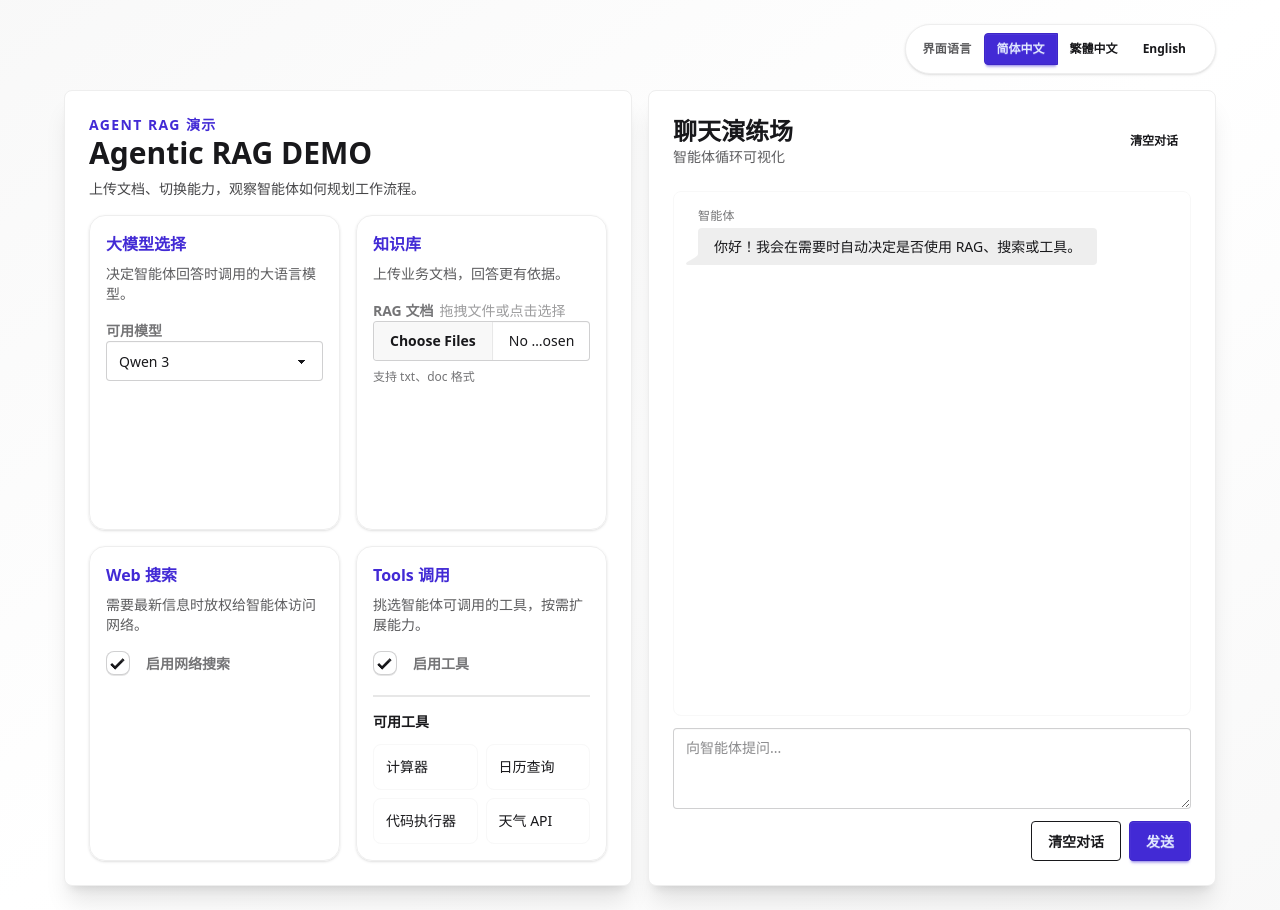
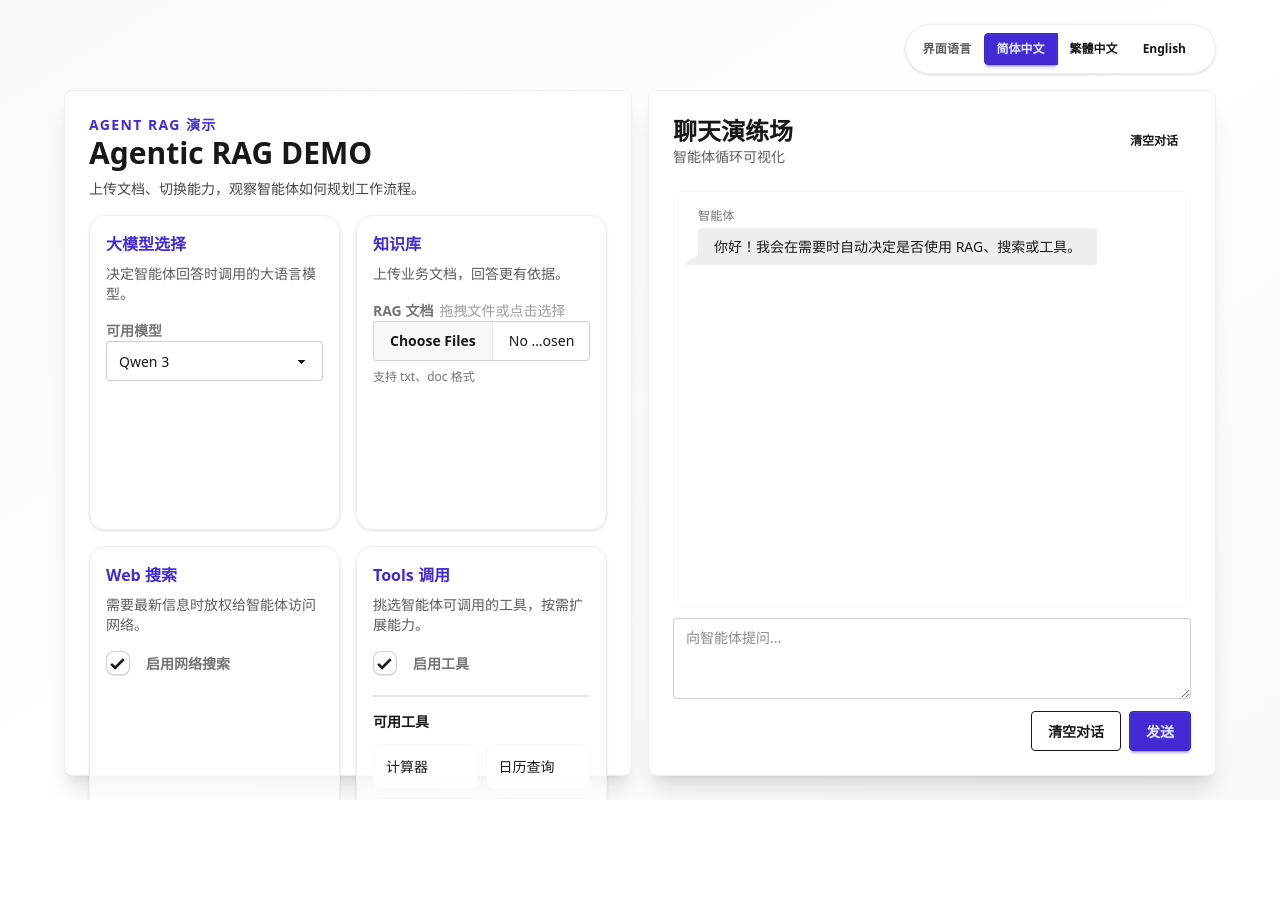
Before and after one commit to justin0x5eed/agent_demo, a React (Vite) app in the folder frontend/: page / in a window 1280 px wide. After the commit the page ends 800 px from the top, so only its background shows below. Built offline with nearby package versions, Linux system fonts and the light colour scheme.

Commit message:
Ensure full-height sections without CSS tweaks (#112)

```diff
--- a/frontend/src/App.tsx
+++ b/frontend/src/App.tsx
@@ -210,8 +210,6 @@ function App() {
   const [messages, setMessages] = useState<Message[]>([{ role: 'assistant', content: t.welcome }])
   const [input, setInput] = useState('')
   const [pending, setPending] = useState(false)
-  const leftPanelRef = useRef<HTMLElement | null>(null)
-  const [panelHeight, setPanelHeight] = useState<number | null>(null)
   const chatWindowRef = useRef<HTMLDivElement | null>(null)
 
   const actionBadges = t.badges
@@ -348,31 +346,6 @@ Key takeaways: ${userMessage}`
   }
 
   useEffect(() => {
-    const updatePanelHeight = () => {
-      if (leftPanelRef.current) {
-        setPanelHeight(leftPanelRef.current.offsetHeight)
-      }
-    }
-
-    updatePanelHeight()
-
-    const resizeObserver = leftPanelRef.current
-      ? new ResizeObserver(updatePanelHeight)
-      : null
-
-    if (leftPanelRef.current && resizeObserver) {
-      resizeObserver.observe(leftPanelRef.current)
-    }
-
-    window.addEventListener('resize', updatePanelHeight)
-
-    return () => {
-      window.removeEventListener('resize', updatePanelHeight)
-      resizeObserver?.disconnect()
-    }
-  }, [])
-
-  useEffect(() => {
     if (chatWindowRef.current) {
       chatWindowRef.current.scrollTo({
         top: chatWindowRef.current.scrollHeight,
@@ -382,8 +355,8 @@ Key takeaways: ${userMessage}`
   }, [messages, pending])
 
   return (
-    <div className="min-h-screen bg-gradient-to-br from-base-200 via-base-100 to-base-200 p-3 text-base-content md:p-6">
-      <div className="mx-auto max-w-6xl">
+    <div className="flex min-h-screen max-h-screen flex-col overflow-hidden bg-gradient-to-br from-base-200 via-base-100 to-base-200 p-3 text-base-content md:p-6">
+      <div className="mx-auto flex max-h-full min-h-0 max-w-6xl flex-1 flex-col">
         <div className="mb-4 flex justify-end">
           <div className="flex items-center gap-3 rounded-full border border-base-300 bg-base-100 px-4 py-2 shadow-sm">
             <span className="text-xs font-semibold uppercase tracking-wide opacity-70">
@@ -411,12 +384,11 @@ Key takeaways: ${userMessage}`
             </div>
           </div>
         </div>
-        <div className="flex flex-col gap-4 lg:flex-row lg:items-stretch">
+        <div className="grid min-h-0 flex-1 grid-cols-1 gap-4 lg:grid-cols-2 lg:items-stretch">
           <section
-            ref={leftPanelRef}
-            className="card flex min-h-0 flex-1 flex-col border border-base-300 bg-base-100 shadow-xl"
+            className="card flex h-full min-h-0 flex-col border border-base-300 bg-base-100 shadow-xl"
           >
-            <div className="card-body flex h-full min-h-0 flex-col gap-4">
+            <div className="card-body flex min-h-0 flex-1 flex-col gap-4">
               <header>
                 <p className="text-sm font-semibold uppercase tracking-widest text-primary">
                   {t.title}
@@ -536,13 +508,12 @@ Key takeaways: ${userMessage}`
                 </div>
               </div>
             </div>
-          </section>
+        </section>
 
         <section
-          className="card flex min-h-0 flex-1 flex-col overflow-hidden border border-base-300 bg-base-100 shadow-xl"
-          style={panelHeight ? { height: panelHeight } : undefined}
+          className="card flex h-full min-h-0 flex-col overflow-hidden border border-base-300 bg-base-100 shadow-xl"
         >
-          <div className="card-body flex h-full min-h-0 flex-col">
+          <div className="card-body flex min-h-0 flex-1 flex-col">
             <header className="mb-4 flex items-center justify-between">
               <div>
                 <h2 className="text-2xl font-bold">{t.chatTitle}</h2>
```
